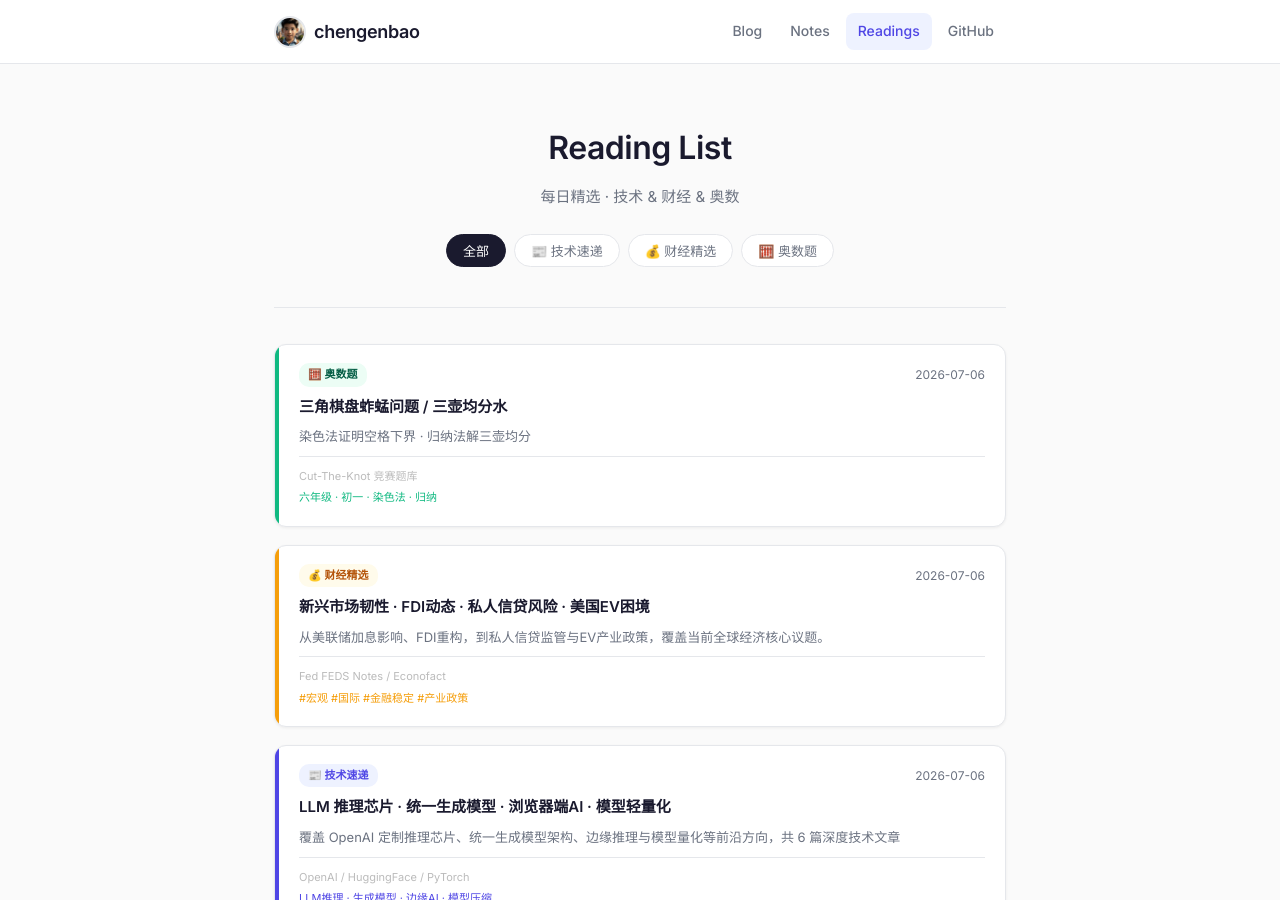
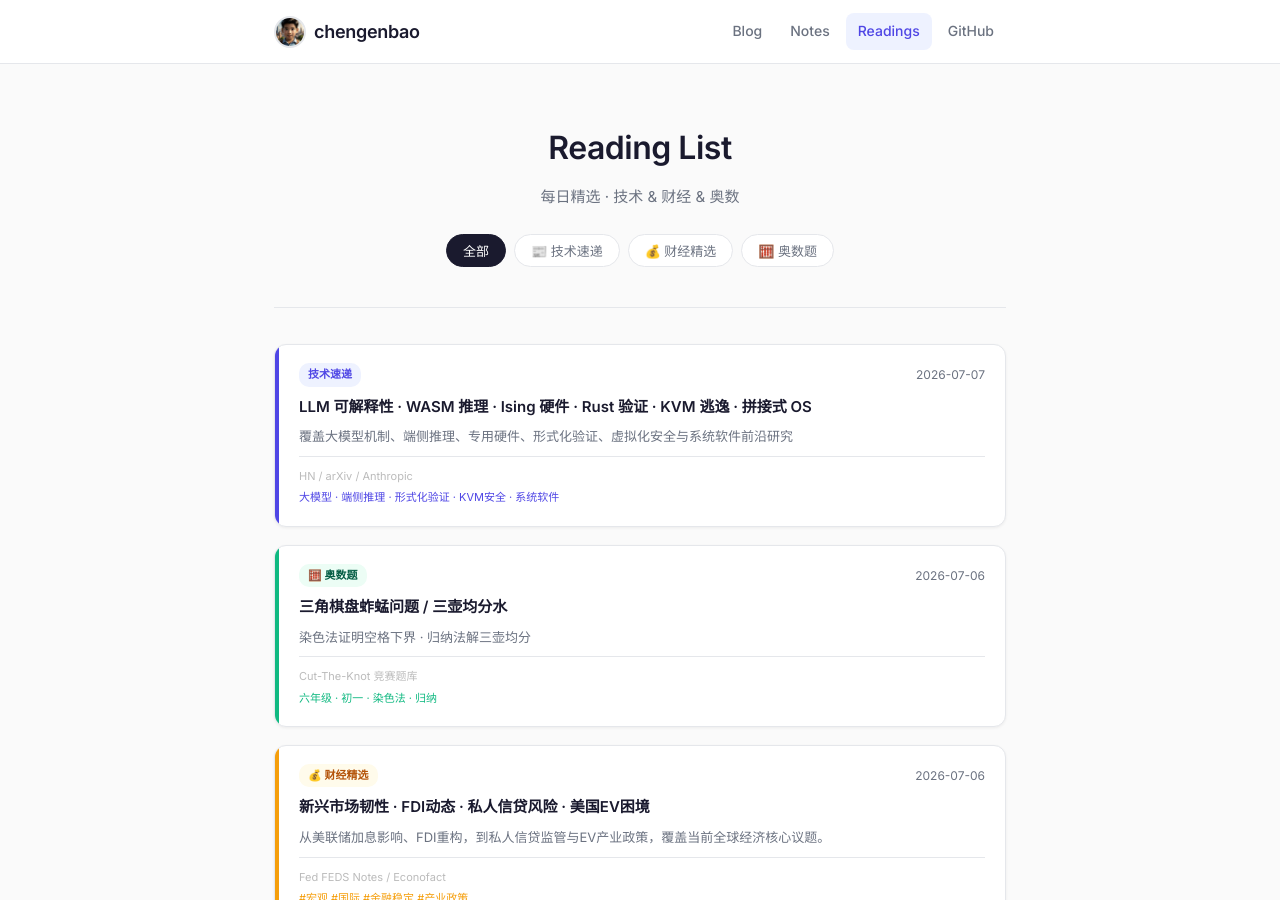
Before and after one commit to chengenbao/chengenbao.github.io, a Jekyll site: the page built from reading-list/index.md, in a window 1280 px wide and 900 px high. Built offline with Jekyll 4.4.1, drawn with Linux system fonts in a browser that asks for light colours.

Commit message:
add tech card 2026-07-07

```diff
--- a/reading-list/index.md
+++ b/reading-list/index.md
@@ -18,6 +18,21 @@ permalink: /reading-list/
   </div>
 
   <div class="rl-grid">
+<a class="rl-card tech" href="/reading-list/2026-07-07-tech-daily/">
+  <div class="rl-accent"></div>
+  <div class="rl-body">
+    <div class="rl-top">
+      <span class="rl-badge tech">技术速递</span>
+      <time>2026-07-07</time>
+    </div>
+    <h2>LLM 可解释性 · WASM 推理 · Ising 硬件 · Rust 验证 · KVM 逃逸 · 拼接式 OS</h2>
+    <p>覆盖大模型机制、端侧推理、专用硬件、形式化验证、虚拟化安全与系统软件前沿研究</p>
+    <div class="rl-meta">
+      <span class="rl-source">HN / arXiv / Anthropic</span>
+      <span class="rl-tags">大模型 · 端侧推理 · 形式化验证 · KVM安全 · 系统软件</span>
+    </div>
+  </div>
+</a>
 <a class="rl-card math" href="/reading-list/2026-07-06-math/"><div class="rl-accent"></div><div class="rl-body"><div class="rl-top"><span class="rl-badge math">🧮 奥数题</span><time>2026-07-06</time></div><h2>三角棋盘蚱蜢问题 / 三壶均分水</h2><p>染色法证明空格下界 · 归纳法解三壶均分</p><div class="rl-meta"><span class="rl-source">Cut-The-Knot 竞赛题库</span><span class="rl-tags">六年级 · 初一 · 染色法 · 归纳</span></div></div></a>
 <a class="rl-card finance" href="/reading-list/2026-07-06-finance-daily/">
   <div class="rl-accent"></div>
```
